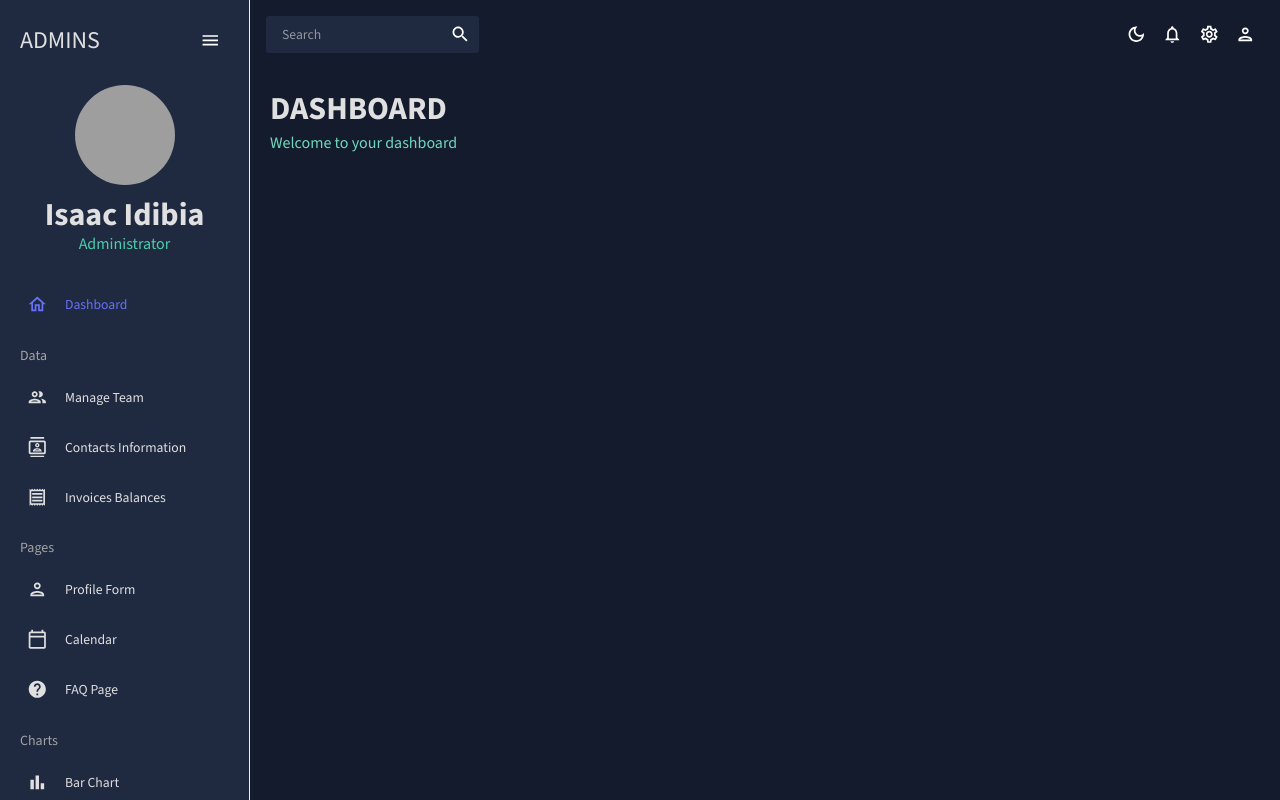
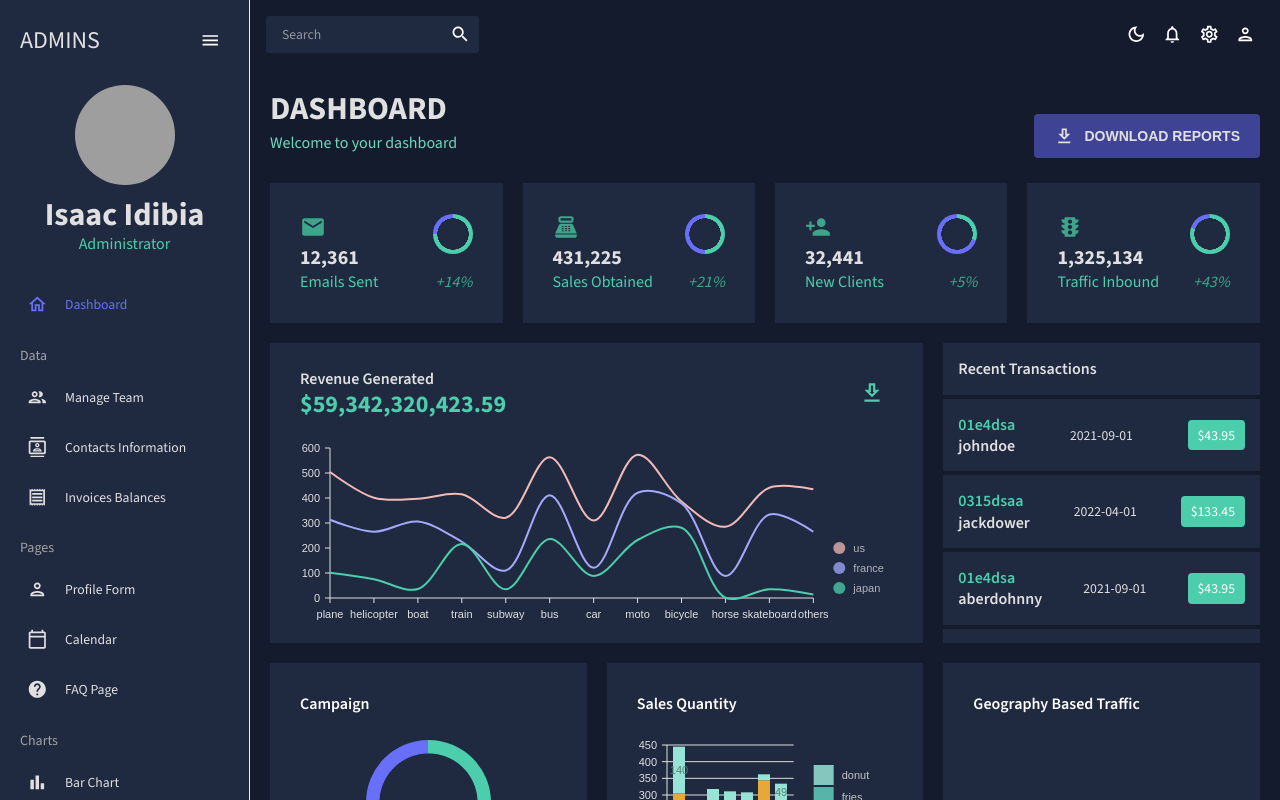
Before and after one commit to HiZeek/admin-dashboard, a React (Vite) app: page / in a window 1280 px wide. Shown: the top 800 px of the page. Built offline with nearby package versions, Linux system fonts and the light colour scheme; grey boxes are pictures that could not be loaded; the HTML template or start-up script is replaced by a standard one.

Commit message:
dashboard page

```diff
--- a/src/components/ProgressCircle.jsx
+++ b/src/components/ProgressCircle.jsx
@@ -1,5 +1,23 @@
-const ProgressCircle = () => {
-  return <div>ProgressCircle</div>;
+/* eslint-disable react/prop-types */
+import { Box, useTheme } from "@mui/material";
+import { tokens } from "../theme";
+
+const ProgressCircle = ({ progress = "0.75", size = "40" }) => {
+  const theme = useTheme();
+  const colors = tokens(theme.palette.mode);
+  const angle = progress * 360;
+
+  return (
+    <Box
+      sx={{
+        background: `radial-gradient(${colors.primary[400]} 55%, transparent 56%),
+        conic-gradient(transparent 0deg ${angle}deg, ${colors.blueAccent[500]} ${angle}deg 360deg) ${colors.greenAccent[500]}`,
+        borderRadius: "50%",
+        width: `${size}px`,
+        height: `${size}px`,
+      }}
+    />
+  );
 };
 
 export default ProgressCircle;
--- /dev/null
+++ b/src/components/StatBox.jsx
@@ -0,0 +1,44 @@
+/* eslint-disable react/prop-types */
+import { Box, Typography, useTheme } from "@mui/material";
+import { tokens } from "../theme";
+import ProgressCircle from "./ProgressCircle";
+
+const StatBox = ({ title, subtitle, icon, progress, increase }) => {
+  const theme = useTheme();
+  const colors = tokens(theme.palette.mode);
+
+  return (
+    <Box width="100%" m="0 30px">
+      <Box display="flex" justifyContent="space-between">
+        <Box>
+          {icon}
+          <Typography
+            variant="h4"
+            fontWeight="bold"
+            sx={{ color: colors.grey[100] }}
+          >
+            {title}
+          </Typography>
+        </Box>
+        <Box>
+          <ProgressCircle progress={progress} />
+        </Box>
+      </Box>
+
+      <Box display="flex" justifyContent="space-between">
+        <Typography variant="h5" sx={{ color: colors.greenAccent[500] }}>
+          {subtitle}
+        </Typography>
+        <Typography
+          variant="h5"
+          fontStyle="italic"
+          sx={{ color: colors.greenAccent[600] }}
+        >
+          {increase}
+        </Typography>
+      </Box>
+    </Box>
+  );
+};
+
+export default StatBox;
--- a/src/scenes/dashboard/index.jsx
+++ b/src/scenes/dashboard/index.jsx
@@ -1,11 +1,303 @@
-import { Box } from "@mui/material";
+import { Box, Button, IconButton, Typography, useTheme } from "@mui/material";
+import { tokens } from "../../theme";
 import Header from "../../components/Header";
+import { mockTransactions } from "../../data/mockData";
+import DownloadOutlinedIcon from "@mui/icons-material/DownloadOutlined";
+import EmailIcon from "@mui/icons-material/Email";
+import PointOfSaleIcon from "@mui/icons-material/PointOfSale";
+import PersonAddIcon from "@mui/icons-material/PersonAdd";
+import TrafficIcon from "@mui/icons-material/Traffic";
+import LineChart from "../../components/LineChart";
+import BarChart from "../../components/BarChart";
+import GeographyChart from "../../components/GeographyChart";
+import ProgressCircle from "../../components/ProgressCircle";
+import StatBox from "../../components/StatBox";
 
 const Dashboard = () => {
+  const theme = useTheme();
+  const colors = tokens(theme.palette.mode);
+
   return (
     <Box m="20px">
       <Box display="flex" justifyContent="space-between" alignItems="center">
         <Header title="DASHBOARD" subtitle="Welcome to your dashboard" />
+
+        <Box>
+          <Button
+            sx={{
+              backgroundColor: colors.blueAccent[700],
+              color: colors.grey[100],
+              fontSize: "14px",
+              fontWeight: "bold",
+              padding: "10px 20px",
+            }}
+          >
+            <DownloadOutlinedIcon sx={{ mr: "10px" }} />
+            Download Reports
+          </Button>
+        </Box>
+      </Box>
+
+      {/* Grid & Charts */}
+      <Box
+        display="grid"
+        gridTemplateColumns="repeat(12, 1fr)"
+        gridAutoRows="140px"
+        gap="20px"
+      >
+        {/* Row 1 */}
+        <Box
+          gridColumn="span 3"
+          backgroundColor={colors.primary[400]}
+          display="flex"
+          alignItems="center"
+          justifyContent="center"
+        >
+          <StatBox
+            title="12,361"
+            subtitle="Emails Sent"
+            progress="0.75"
+            increase="+14%"
+            icon={
+              <EmailIcon
+                sx={{
+                  color: colors.greenAccent[600],
+                  fontSize: "26px",
+                }}
+              />
+            }
+          />
+        </Box>
+        <Box
+          gridColumn="span 3"
+          backgroundColor={colors.primary[400]}
+          display="flex"
+          alignItems="center"
+          justifyContent="center"
+        >
+          <StatBox
+            title="431,225"
+            subtitle="Sales Obtained"
+            progress="0.5"
+            increase="+21%"
+            icon={
+              <PointOfSaleIcon
+                sx={{
+                  color: colors.greenAccent[600],
+                  fontSize: "26px",
+                }}
+              />
+            }
+          />
+        </Box>
+        <Box
+          gridColumn="span 3"
+          backgroundColor={colors.primary[400]}
+          display="flex"
+          alignItems="center"
+          justifyContent="center"
+        >
+          <StatBox
+            title="32,441"
+            subtitle="New Clients"
+            progress="0.30"
+            increase="+5%"
+            icon={
+              <PersonAddIcon
+                sx={{
+                  color: colors.greenAccent[600],
+                  fontSize: "26px",
+                }}
+              />
+            }
+          />
+        </Box>
+        <Box
+          gridColumn="span 3"
+          backgroundColor={colors.primary[400]}
+          display="flex"
+          alignItems="center"
+          justifyContent="center"
+        >
+          <StatBox
+            title="1,325,134"
+            subtitle="Traffic Inbound"
+            progress="0.80"
+            increase="+43%"
+            icon={
+              <TrafficIcon
+                sx={{
+                  color: colors.greenAccent[600],
+                  fontSize: "26px",
+                }}
+              />
+            }
+          />
+        </Box>
+
+        {/* Row 2 */}
+        <Box
+          gridColumn="span 8"
+          gridRow="span 2"
+          backgroundColor={colors.primary[400]}
+        >
+          <Box
+            mt="25px"
+            p="0 30px"
+            display="flex"
+            justifyContent="space-between"
+            alignItems="center"
+          >
+            <Box>
+              <Typography
+                variant="h5"
+                fontWeight="600"
+                color={colors.grey[100]}
+              >
+                Revenue Generated
+              </Typography>
+              <Typography
+                variant="h3"
+                fontWeight="bold"
+                color={colors.greenAccent[500]}
+              >
+                $59,342,320,423.59
+              </Typography>
+            </Box>
+
+            <Box>
+              <IconButton>
+                <DownloadOutlinedIcon
+                  sx={{
+                    fontSize: "26px",
+                    color: colors.greenAccent[500],
+                  }}
+                />
+              </IconButton>
+            </Box>
+          </Box>
+
+          <Box height="250px" mt="-20px">
+            <LineChart isDashboard={true} />
+          </Box>
+        </Box>
+
+        {/* Transactions */}
+        <Box
+          gridColumn="span 4"
+          gridRow="span 2"
+          backgroundColor={colors.primary[400]}
+          overflow="auto"
+        >
+          <Box
+            display="flex"
+            justifyContent="space-between"
+            alignItems="center"
+            borderBottom={`4px solid ${colors.primary[500]}`}
+            color={colors.grey[100]}
+            p="15px"
+          >
+            <Typography color={colors.grey[100]} variant="h5" fontWeight="600">
+              Recent Transactions
+            </Typography>
+          </Box>
+          {mockTransactions.map((transaction, i) => (
+            <Box
+              key={`${transaction.txId}-${i}`}
+              display="flex"
+              justifyContent="space-between"
+              alignItems="center"
+              borderBottom={`4px solid ${colors.primary[500]}`}
+              p="15px"
+            >
+              <Box>
+                <Typography
+                  color={colors.greenAccent[500]}
+                  variant="h5"
+                  fontWeight="600"
+                >
+                  {transaction.txId}
+                </Typography>
+                <Typography
+                  color={colors.grey[100]}
+                  variant="h5"
+                  fontWeight="600"
+                >
+                  {transaction.user}
+                </Typography>
+              </Box>
+              <Box color={colors.grey[100]}>{transaction.date}</Box>
+              <Box
+                backgroundColor={colors.greenAccent[500]}
+                p="5px 10px"
+                borderRadius="4px"
+              >
+                ${transaction.cost}
+              </Box>
+            </Box>
+          ))}
+        </Box>
+
+        {/* Row 3 */}
+        <Box
+          gridColumn="span 4"
+          gridRow="span 2"
+          backgroundColor={colors.primary[400]}
+          p="30px"
+        >
+          <Typography variant="h5" fontWeight="600">
+            Campaign
+          </Typography>
+          <Box
+            display="flex"
+            flexDirection="column"
+            alignItems="center"
+            mt="25px"
+          >
+            <ProgressCircle size="125" />
+            <Typography
+              variant="h5"
+              color={colors.greenAccent[500]}
+              sx={{ mt: "15px" }}
+            >
+              $48,352 revenue generated
+            </Typography>
+            <Typography>Includes extra misc expenditures and costs</Typography>
+          </Box>
+        </Box>
+
+        <Box
+          gridColumn="span 4"
+          gridRow="span 2"
+          backgroundColor={colors.primary[400]}
+        >
+          <Typography
+            variant="h5"
+            fontWeight="600"
+            sx={{ p: "30px 30px 0 30px" }}
+          >
+            Sales Quantity
+          </Typography>
+          <Box height="250px" mt="-20px">
+            <BarChart isDashboard={true} />
+          </Box>
+        </Box>
+
+        <Box
+          gridColumn="span 4"
+          gridRow="span 2"
+          backgroundColor={colors.primary[400]}
+          p="30px"
+        >
+          <Typography variant="h5" fontWeight="600" sx={{ mb: "15px" }}>
+            Geography Based Traffic
+          </Typography>
+          <Box height="200px">
+            {/* <GeographyChart isDashboard={true} /> */}
+          </Box>
+        </Box>
+
+        {/*  */}
       </Box>
     </Box>
   );
--- a/src/scenes/global/Sidebar.jsx
+++ b/src/scenes/global/Sidebar.jsx
@@ -54,7 +54,7 @@
             "& :hover": {
               color: "#868dfb !important",
             },
-            height: "100vh",
+            height: "100%",
             "& :-webkit-scrollbar": {
               display: "none,",
             },
```
